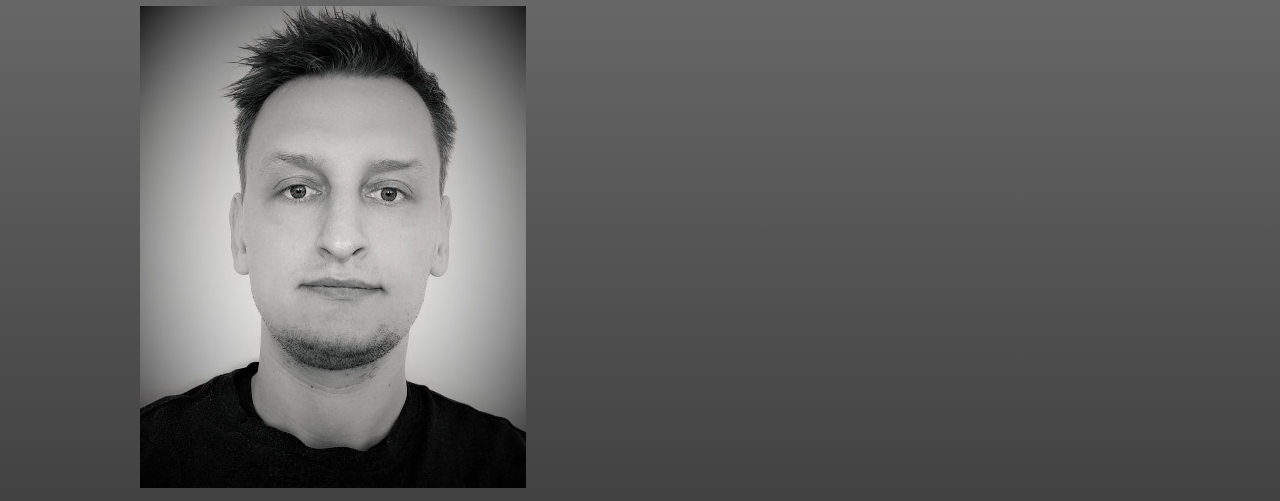
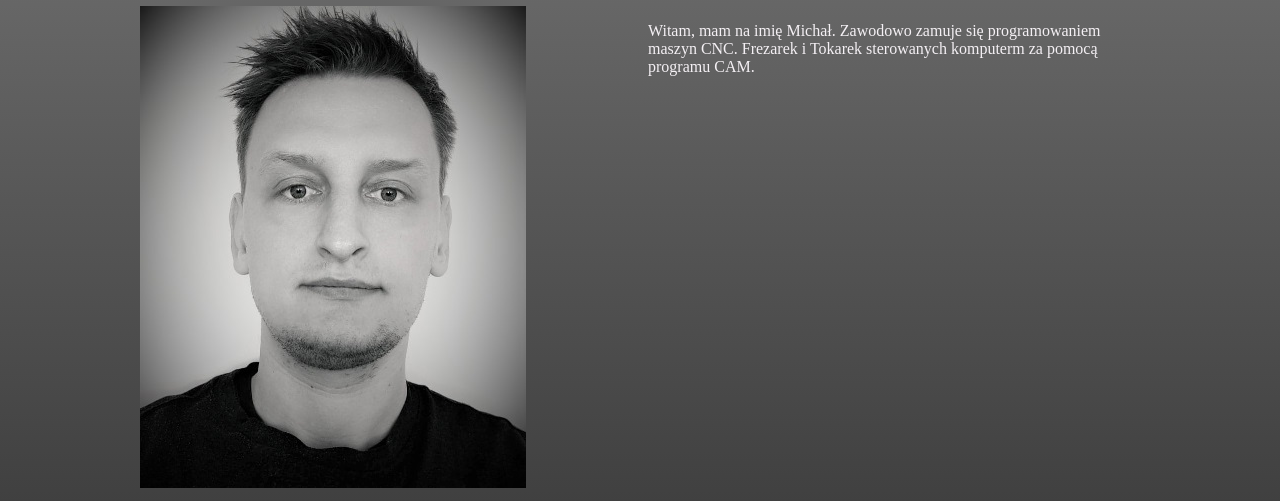
Before and after one commit to michalmaj1987/weback-test, a website built with webpack: page src/pages/index.html in a window 1280 px wide. Shown: the part 192-693 px from the top of the page. Built offline with nearby package versions, Linux system fonts and the light colour scheme.

Commit message:
styles scss webpack

```diff
--- a/src/pages/index.html
+++ b/src/pages/index.html
@@ -8,6 +8,7 @@
 	<title>Document</title>
 
 </head>
+
 <body>
 	<header class="header">
 		<nav class="navigation navigation--js">
@@ -23,14 +24,14 @@
 		</header>
 
 		<sectionn class="about">
-      <h2 class="about__header">Kim jestem? </h2>
-    <div>
-      <img class="grid__foto"src="../assets/img/foto1.jpg">
-      <p class="about__header__paragraph">
-				Witam, mam na imię Michał. Zawodowo zamuje się programowaniem maszyn
-				CNC. Frezarek i Tokarek sterowanych komputerm za pomocą programu CAM.
-			</p>
-		</div>
+			<h2 class="about__header">Kim jestem?</h2>
+			<div class="grid__foto">
+			 <img src="../assets/img/foto1.jpg">
+			 <p class="about__header__paragraph">
+					Witam, mam na imię Michał. Zawodowo zamuje się programowaniem maszyn
+					CNC. Frezarek i Tokarek sterowanych komputerm za pomocą programu CAM.
+				</p>
+			</div>
 		</sectionn>
 
 		<section>
@@ -131,6 +132,4 @@
 		<a class="footer__link" href="#top">Wróć w górę strony</a>
 	</footer>
 </body>
-
-
 </html>
--- a/src/scss/main.scss
+++ b/src/scss/main.scss
@@ -36,22 +36,23 @@ body {
 .about__header {
   color: gold;
 
-  &__::before {
-    content: "# ";
+  &__paragraph {
+    color: #f4f0f4;
 
-    &__paragraph {
+
+    &__paragraph--js {
       color: #f4f0f4;
 
-      &__paragraph--js {
+
+      &__--link {
         color: #f4f0f4;
-
-        &__--link {
-          color: #f4f0f4;
-        }
       }
     }
   }
 }
+
+
+
 
 
 .navigation {
@@ -110,12 +111,4 @@ body {
   .name {
     color: white;
   }
-
-
-
-
-
-
-
-
 }
```
